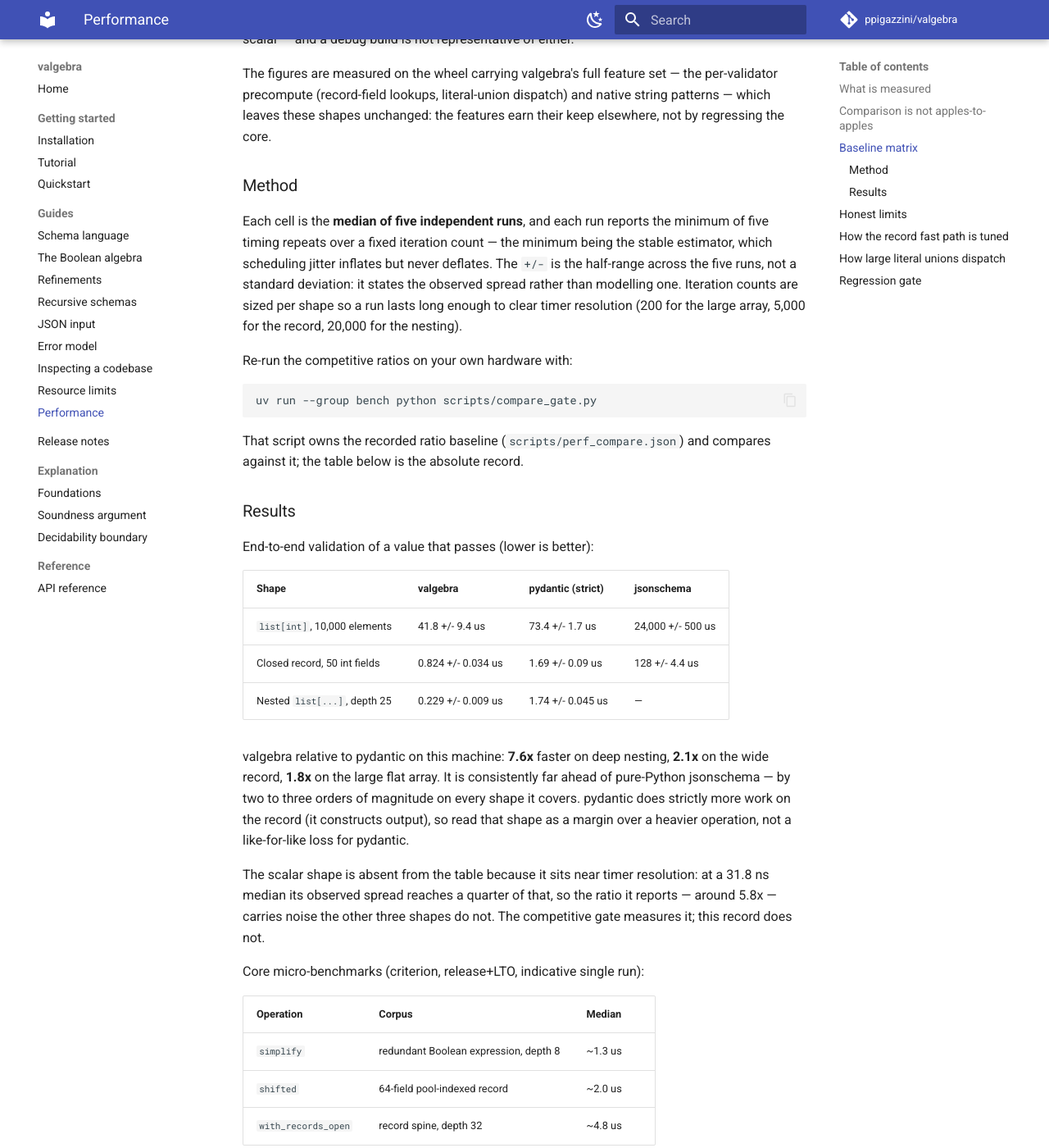
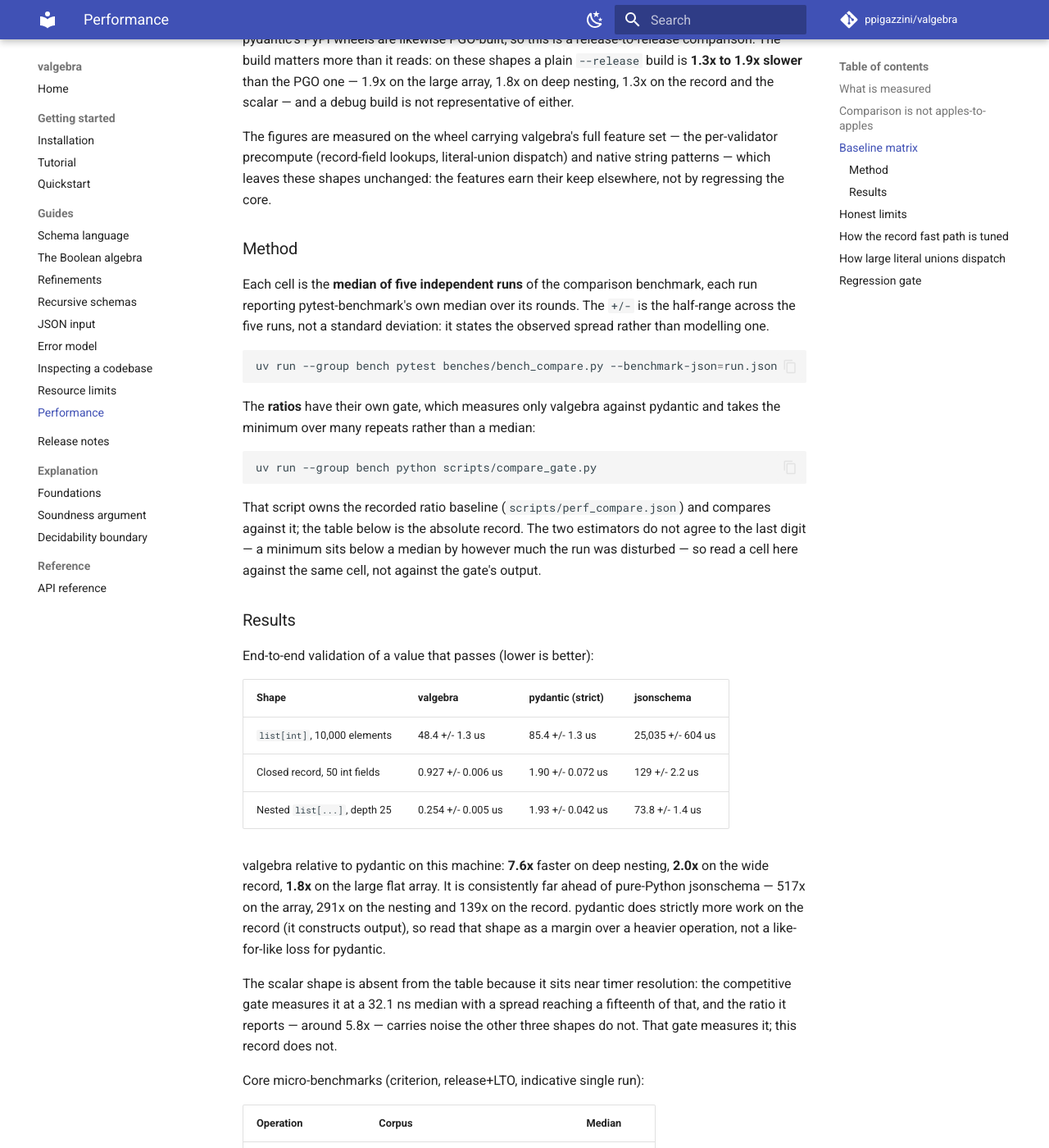
Before and after one commit to ppigazzini/valgebra, an MkDocs documentation site: the page built from docs/11-performance.md, in a window 1280 px wide and 1400 px high, scrolled down 1777 px. Shown: the whole window at 82% size. Built offline with MkDocs 1.6.1 and Material for MkDocs 9.7.7, drawn with Linux system fonts in a browser that asks for light colours; comment, search, counter and statistics services are not loaded; some of the changed text lies outside the part shown.

Commit message:
docs: re-record the benchmark figures on the current build
Every published figure re-measured on the machine class the page names,
with the toolchain, CPython, pydantic and jsonschema it records, on the
fastest interpreter this machine has.

The absolute figures rise by 8% to 17%, and **the ratios do not move**:
7.6x on deep nesting, 2.0x on the wide record, 1.8x on the large array,
which is what the page already claimed. pydantic rises by the same
percentages valgebra does, and the pure-Rust criterion figures fall, so
the movement is in the environment rather than in either library — which
is why the merge gate is a ratio and an instruction count rather than a
wall clock.

The baseline now records the **interpreter build**, not only its version.
A free-threaded 3.14.7 runs this work about twice as slow as a GIL
3.14.7, and both answer to the same version string, so a figure recorded
without that line cannot be compared with one measured later. The page
already told a reader to check `Py_GIL_DISABLED` when verifying a
release; it now says which answer these figures came from.

The jsonschema column gains the nesting cell it recorded as absent; the
benchmark covers that shape, so the dash was a gap in the record rather
than in the measurement.

Two criterion figures improve — `simplify` and `with_records_open` —
and `shifted` is unchanged.

The method paragraph now describes what produces the table. It said each
cell was a minimum over repeats, which is the ratio gate's estimator,
and that gate measures only valgebra against pydantic and so cannot have
produced the jsonschema column.

````diff
--- a/docs/11-performance.md
+++ b/docs/11-performance.md
@@ -66,7 +66,11 @@
 Machine class: AMD Ryzen 7 PRO 7840U (Zen 4, 8c/16t, up to 5.1 GHz, a 2023-era
 mobile part) under WSL2 on Linux 6.18. Toolchain: rustc 1.98.0 (the build these
 numbers are measured on; the supported minimum is the lower `rust-version` in
-the manifest), CPython 3.14.7, pydantic 2.13.4, jsonschema 4.26.0, criterion
+the manifest), CPython 3.14.7 built with `--enable-optimizations --with-lto` and
+**the GIL enabled** (`sysconfig.get_config_var("Py_GIL_DISABLED")` is `0`; the
+free-threaded build of the same version runs this work about twice as slow, so a
+figure measured on one is not comparable with the other), pydantic 2.13.4,
+jsonschema 4.26.0, criterion
 0.8.2, pytest-benchmark 5.2.3.
 
 The extension is the **PGO** release build — the profile-guided, fat-LTO wheel
@@ -89,22 +93,27 @@
 
 ### Method
 
-Each cell is the **median of five independent runs**, and each run reports the
-minimum of five timing repeats over a fixed iteration count — the minimum being
-the stable estimator, which scheduling jitter inflates but never deflates. The
+Each cell is the **median of five independent runs** of the comparison
+benchmark, each run reporting pytest-benchmark's own median over its rounds. The
 `+/-` is the half-range across the five runs, not a standard deviation: it states
-the observed spread rather than modelling one. Iteration counts are sized per
-shape so a run lasts long enough to clear timer resolution (200 for the large
-array, 5,000 for the record, 20,000 for the nesting).
+the observed spread rather than modelling one.
 
-Re-run the competitive ratios on your own hardware with:
+```bash
+uv run --group bench pytest benches/bench_compare.py --benchmark-json=run.json
+```
+
+The **ratios** have their own gate, which measures only valgebra against
+pydantic and takes the minimum over many repeats rather than a median:
 
 ```bash
 uv run --group bench python scripts/compare_gate.py
 ```
 
 That script owns the recorded ratio baseline (`scripts/perf_compare.json`) and
-compares against it; the table below is the absolute record.
+compares against it; the table below is the absolute record. The two estimators
+do not agree to the last digit — a minimum sits below a median by however much
+the run was disturbed — so read a cell here against the same cell, not against
+the gate's output.
 
 ### Results
 
@@ -112,29 +121,29 @@
 
 | Shape | valgebra | pydantic (strict) | jsonschema |
 | --- | --- | --- | --- |
-| `list[int]`, 10,000 elements | 41.8 +/- 9.4 us | 73.4 +/- 1.7 us | 24,000 +/- 500 us |
-| Closed record, 50 int fields | 0.824 +/- 0.034 us | 1.69 +/- 0.09 us | 128 +/- 4.4 us |
-| Nested `list[...]`, depth 25 | 0.229 +/- 0.009 us | 1.74 +/- 0.045 us | — |
+| `list[int]`, 10,000 elements | 48.4 +/- 1.3 us | 85.4 +/- 1.3 us | 25,035 +/- 604 us |
+| Closed record, 50 int fields | 0.927 +/- 0.006 us | 1.90 +/- 0.072 us | 129 +/- 2.2 us |
+| Nested `list[...]`, depth 25 | 0.254 +/- 0.005 us | 1.93 +/- 0.042 us | 73.8 +/- 1.4 us |
 
 valgebra relative to pydantic on this machine: **7.6x** faster on deep nesting,
-**2.1x** on the wide record, **1.8x** on the large flat array. It is consistently
-far ahead of pure-Python jsonschema — by two to three orders of magnitude on
-every shape it covers. pydantic does strictly more work on the record (it
+**2.0x** on the wide record, **1.8x** on the large flat array. It is consistently
+far ahead of pure-Python jsonschema — 517x on the array, 291x on the nesting and
+139x on the record. pydantic does strictly more work on the record (it
 constructs output), so read that shape as a margin over a heavier operation, not
 a like-for-like loss for pydantic.
 
 The scalar shape is absent from the table because it sits near timer resolution:
-at a 31.8 ns median its observed spread reaches a quarter of that, so the ratio
-it reports — around 5.8x — carries noise the other three shapes do not. The
-competitive gate measures it; this record does not.
+the competitive gate measures it at a 32.1 ns median with a spread reaching a
+fifteenth of that, and the ratio it reports — around 5.8x — carries noise the
+other three shapes do not. That gate measures it; this record does not.
 
 Core micro-benchmarks (criterion, release+LTO, indicative single run):
 
 | Operation | Corpus | Median |
 | --- | --- | --- |
-| `simplify` | redundant Boolean expression, depth 8 | ~1.3 us |
+| `simplify` | redundant Boolean expression, depth 8 | ~1.1 us |
 | `shifted` | 64-field pool-indexed record | ~2.0 us |
-| `with_records_open` | record spine, depth 32 | ~4.8 us |
+| `with_records_open` | record spine, depth 32 | ~4.6 us |
 
 ## Honest limits
 
````
